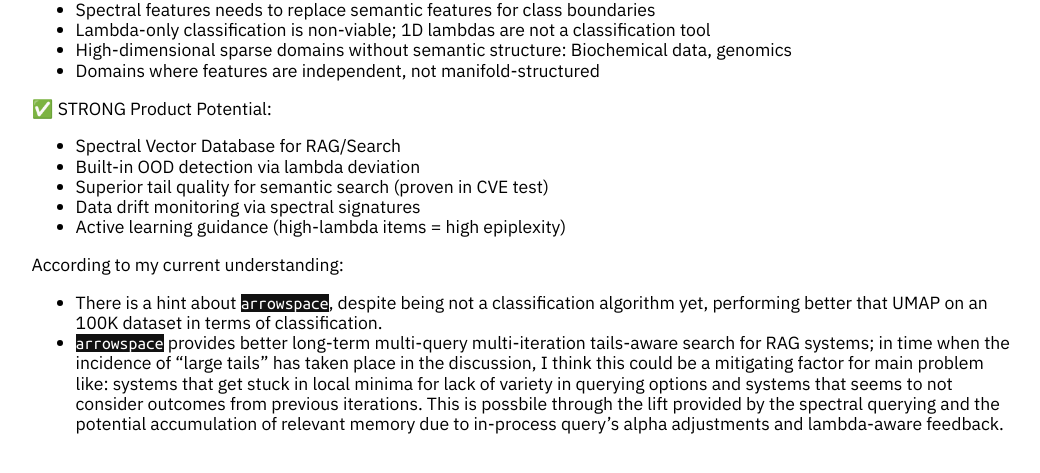
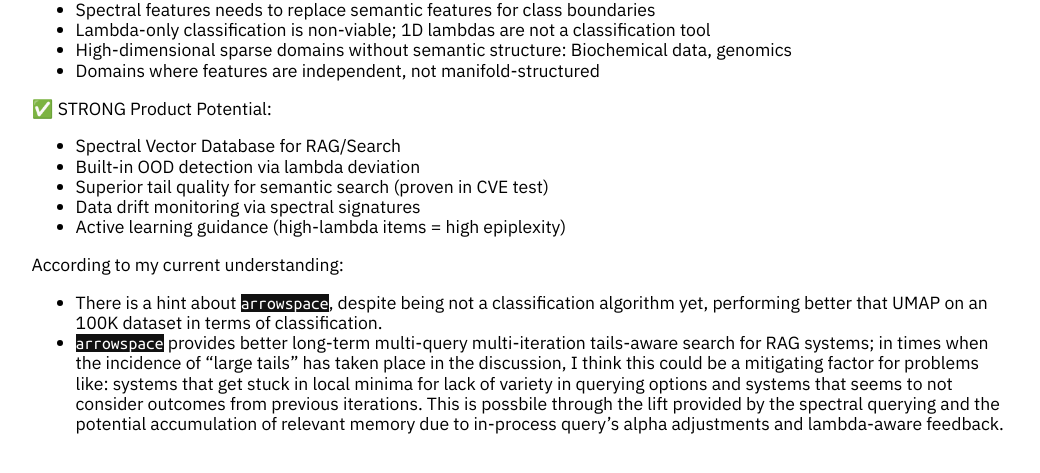
Before and after one commit to Mec-iS/staticwebpage, a Jekyll site: the page built from posts/016_arrowspace_performance_results.md, in a window 1280 px wide and 900 px high, scrolled down 31157 px, cut to the strip 0-483 px from the top of the window. Shown: the top 473 px of the strip, without its empty margins (118-1158 px from the left). Built offline with Jekyll 4.4.1, drawn with Linux system fonts in a browser that asks for light colours; nearby versions of some CDN libraries.

Commit message:
fix typos

```diff
--- a/posts/016_arrowspace_performance_results.md
+++ b/posts/016_arrowspace_performance_results.md
@@ -343,4 +343,4 @@
 
 According to my current understanding:
 * There is a hint about `arrowspace`, despite being not a classification algorithm yet, performing better that UMAP on an 100K dataset in terms of classification.
-* `arrowspace` provides better long-term multi-query multi-iteration tails-aware search for RAG systems; in time when the incidence of "large tails" has taken place in the discussion, I think this could be a mitigating factor for main problem like: systems that get stuck in local minima for lack of variety in querying options and systems that seems to not consider outcomes from previous iterations. This is possbile through the lift provided by the spectral querying and the potential accumulation of relevant memory due to in-process query's alpha adjustments and lambda-aware feedback.
+* `arrowspace` provides better long-term multi-query multi-iteration tails-aware search for RAG systems; in times when the incidence of "large tails" has taken place in the discussion, I think this could be a mitigating factor for problems like: systems that get stuck in local minima for lack of variety in querying options and systems that seems to not consider outcomes from previous iterations. This is possbile through the lift provided by the spectral querying and the potential accumulation of relevant memory due to in-process query's alpha adjustments and lambda-aware feedback.
```
